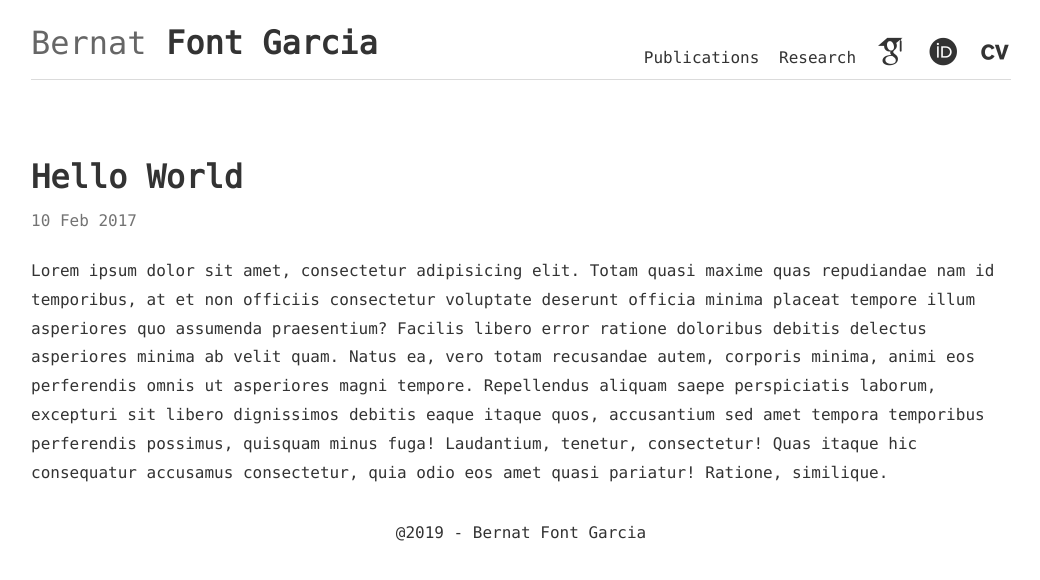
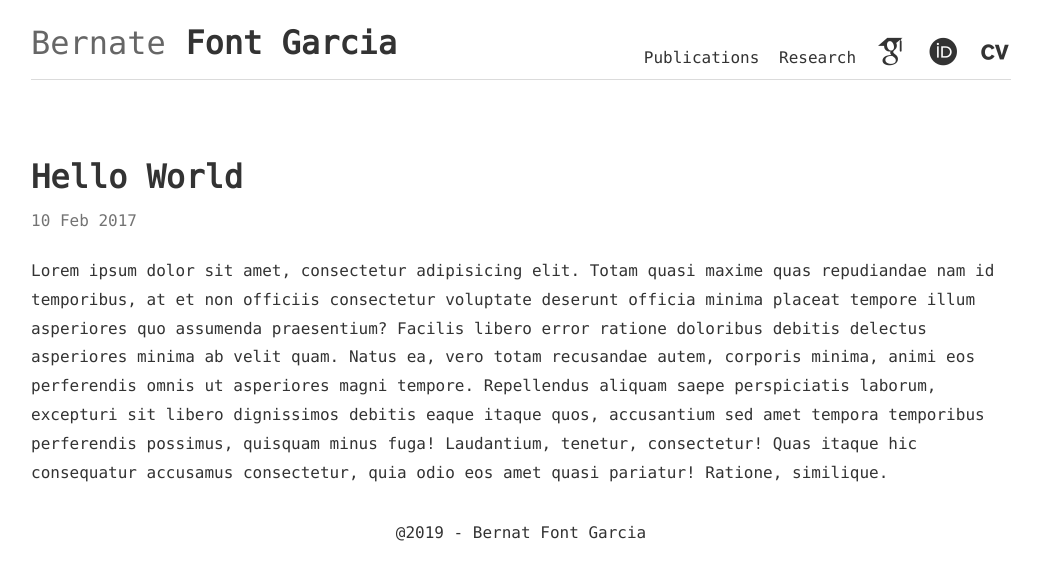
Before and after one commit to b-fg/b-fg.github.io, a Jekyll site: the page built from _posts/2017-02-10-hello-world.md, in a window 1280 px wide. Shown: the top 580 px of the page, without its empty margins (119-1159 px from the left). Built offline with Jekyll 4.4.1, drawn with Linux system fonts in a browser that asks for light colours; some web fonts are replaced.

Commit message:
Trying to big baseurl bug 2.

```diff
--- a/_includes/header-custom.html
+++ b/_includes/header-custom.html
@@ -1,8 +1,8 @@
 <header id="header" class="parent justify-spaceBetween">
   <div class="inner w100 relative">
     <span class="f-left">
-      <a href={{ page.url }}>
-        <h1><span>Bernat   </span>Font Garcia</h1>
+      <a href="/">
+        <h1><span>Bernate   </span>Font Garcia</h1>
       </a>
     </span>
     <span id="nav-links" class="absolute right bottom">
```
Also changed, not shown: 17 other files.
